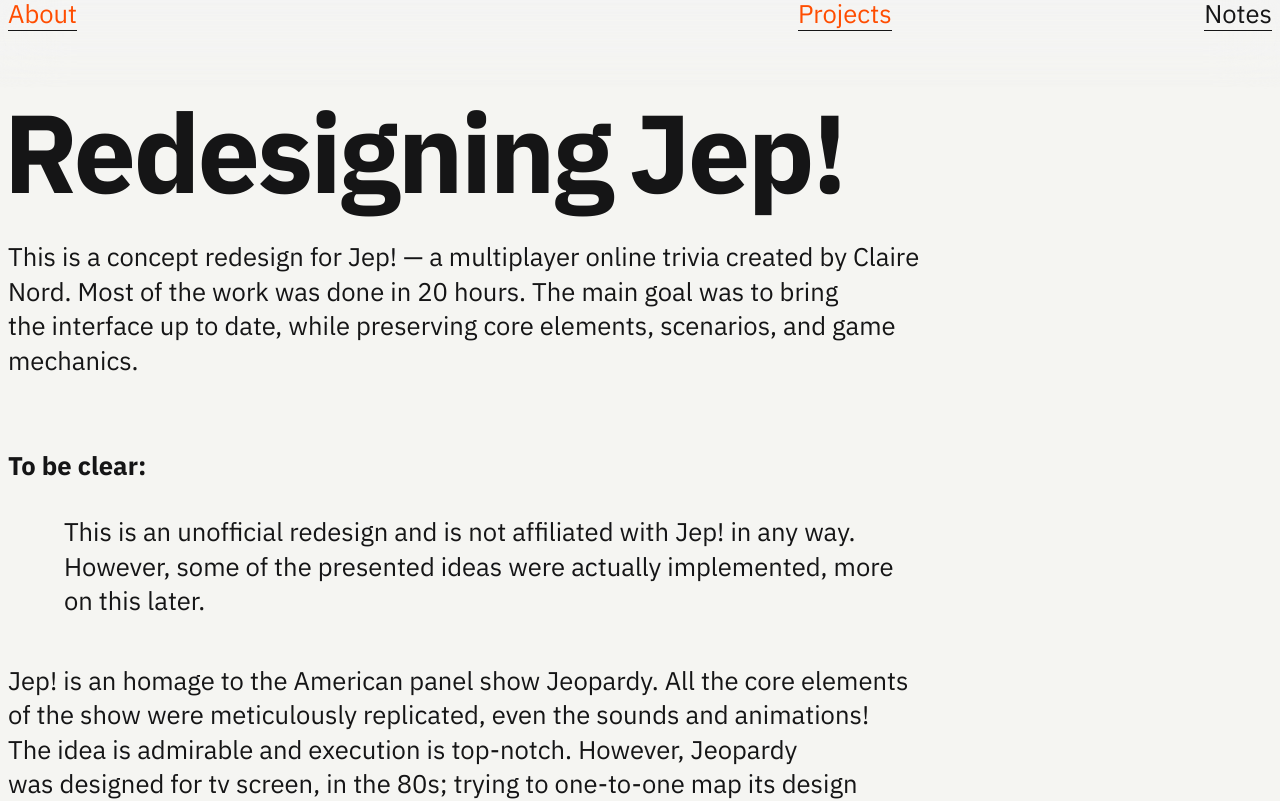
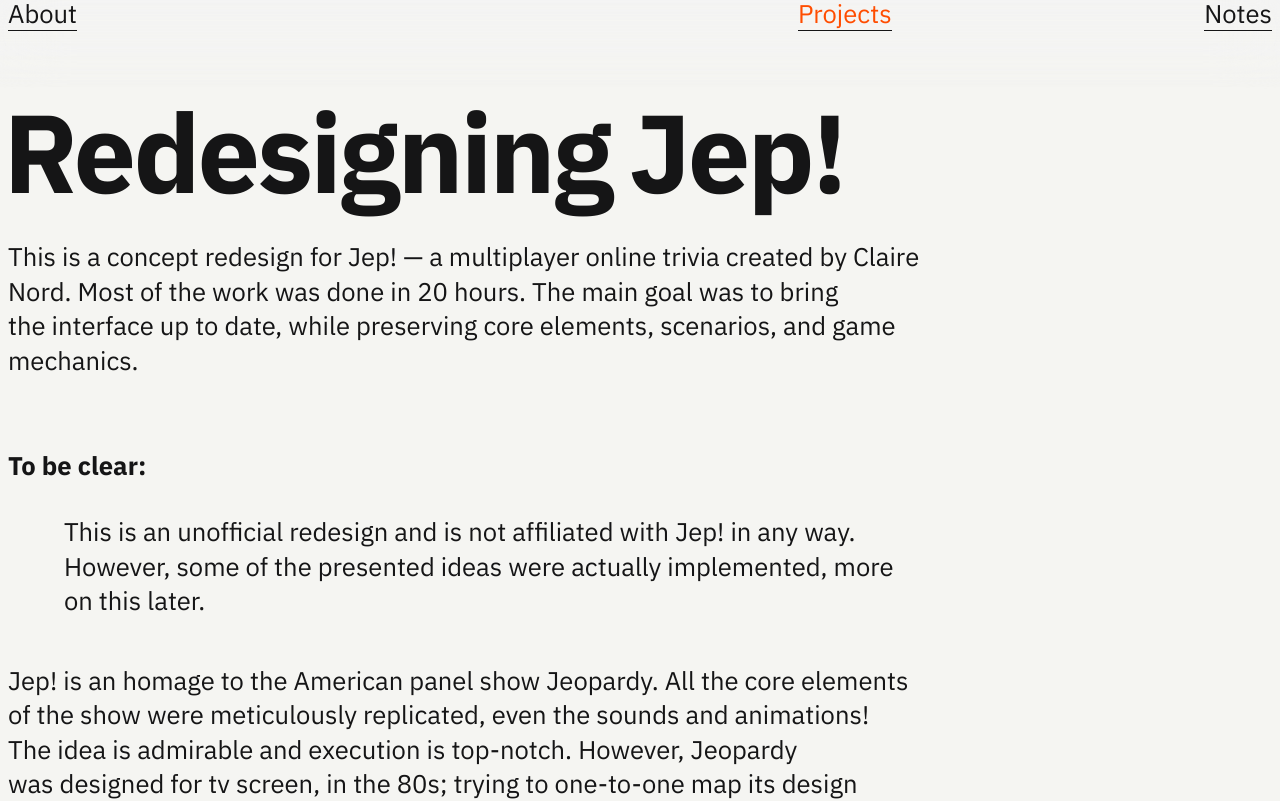
Before and after one commit to otaniyoz/web, a SvelteKit app: page /projects/jep-redesign in a window 1280 px wide. Shown: the top 801 px of the page. Built offline with nearby package versions, Linux system fonts and the light colour scheme.

Commit message:
fixed pathname confusion i guess

```diff
--- a/src/routes/+layout.svelte
+++ b/src/routes/+layout.svelte
@@ -10,12 +10,24 @@
   <div id="backdrop" />
   <nav>
     <ul>
-      <li><a href={base} class:orange-text={$page.url.pathname.endsWith(base)}>About</a></li>
+      <li>
+        <a
+          href={base}
+          class:orange-text={$page.url.pathname.endsWith(base + "/")}>About</a
+        >
+      </li>
       <li class="second">
-        <a href="{base}/projects" class:orange-text={$page.url.pathname.includes("projects")}>Projects</a>
+        <a
+          href="{base}/projects"
+          class:orange-text={$page.url.pathname.includes("projects")}
+          >Projects</a
+        >
       </li>
       <li class="text-right third">
-        <a href="{base}/notes" class:orange-text={$page.url.pathname.includes("notes")}>Notes</a>
+        <a
+          href="{base}/notes"
+          class:orange-text={$page.url.pathname.includes("notes")}>Notes</a
+        >
       </li>
     </ul>
   </nav>
@@ -39,8 +51,16 @@
     pointer-events: none;
     background: rgba(242, 242, 245, 0.25);
     backdrop-filter: blur(var(--gap-xlarge));
-    -webkit-mask-image: linear-gradient(rgb(242, 242, 245) 0%, rgba(242, 242, 245, 0.75) 50%, rgba(242, 242, 245, 0) 100%);
-    mask-image: linear-gradient(rgb(242, 242, 245) 0%, rgba(242, 242, 245, 0.75) 50%, rgba(242, 242, 245, 0) 100%);
+    -webkit-mask-image: linear-gradient(
+      rgb(242, 242, 245) 0%,
+      rgba(242, 242, 245, 0.75) 50%,
+      rgba(242, 242, 245, 0) 100%
+    );
+    mask-image: linear-gradient(
+      rgb(242, 242, 245) 0%,
+      rgba(242, 242, 245, 0.75) 50%,
+      rgba(242, 242, 245, 0) 100%
+    );
   }
 
   main {
```
Also changed, not shown: src/lib/components/Link.svelte (added, +17 -0 lines).
